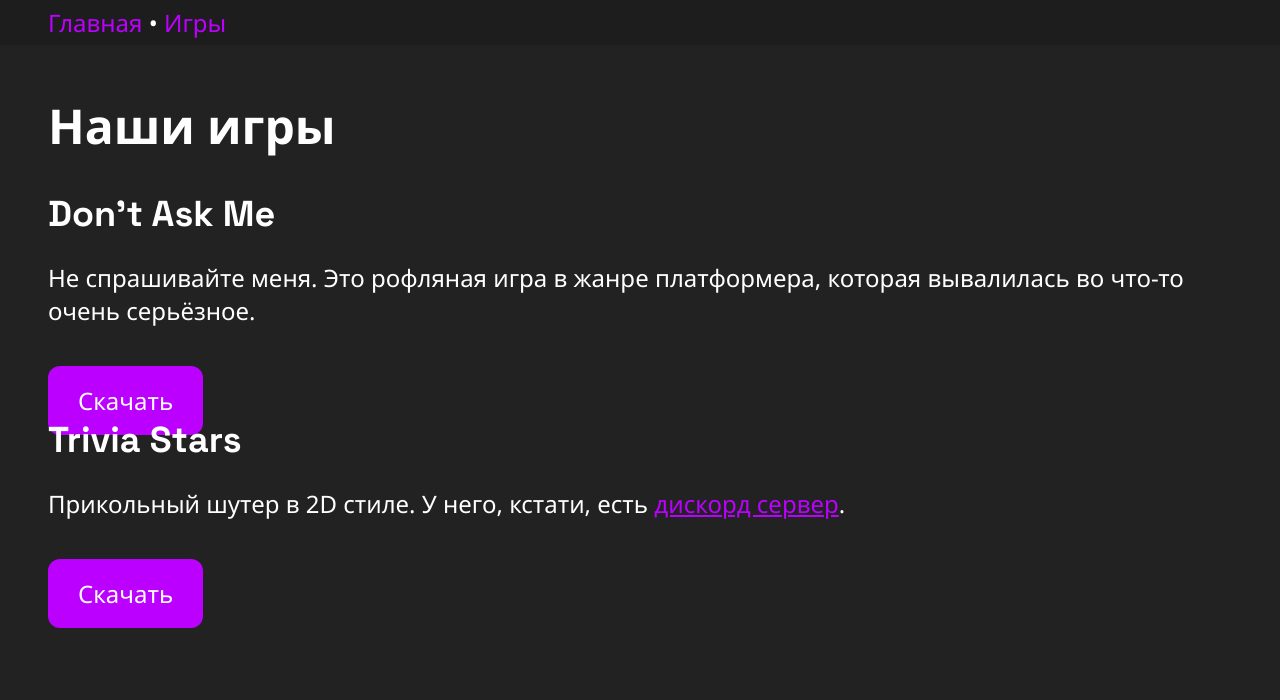
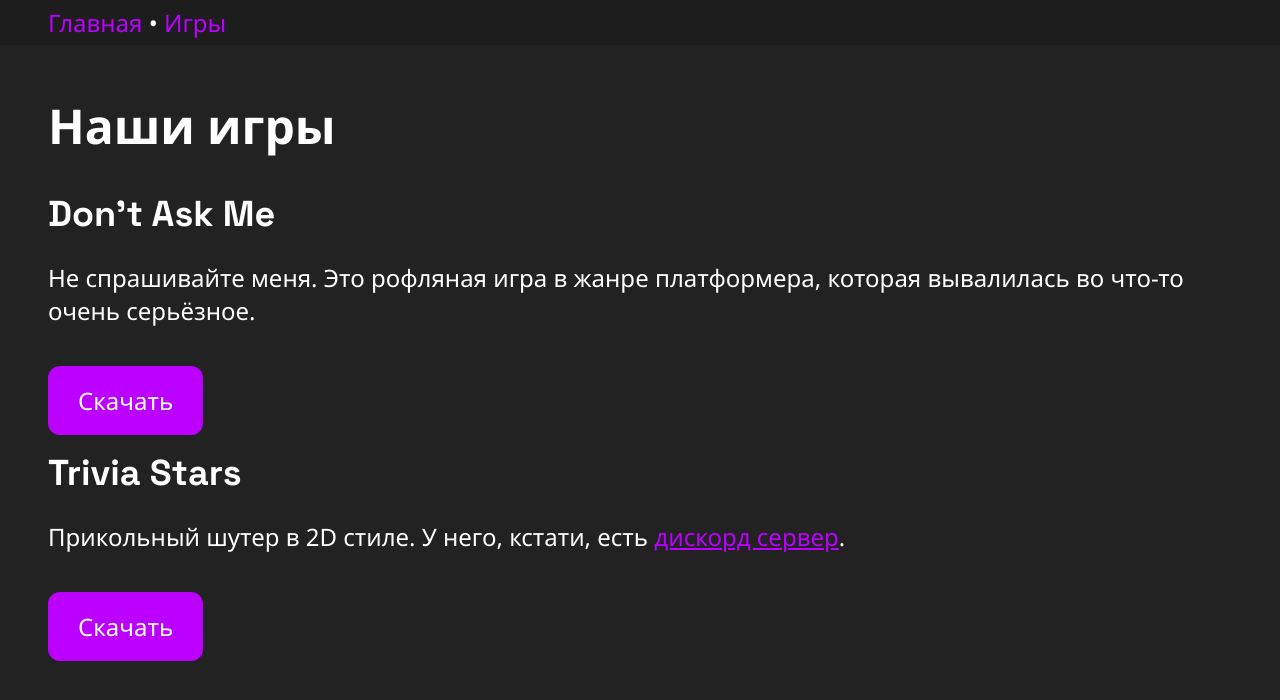
Before and after one commit to weAre7426/weAre7426.github.io, a plain HTML site: page games.html in a window 1280 px wide. Drawn offline with Linux system fonts and the light colour scheme.

Commit message:
Update games.html

```diff
--- a/games.html
+++ b/games.html
@@ -16,7 +16,7 @@
     <h1>Наши игры</h1><br>
     <h2>Don't Ask Me</h2>
     <p>Не спрашивайте меня. Это рофляная игра в жанре платформера, которая вывалилась во что-то очень серьёзное.<br><br></p>
-    <a class="button" href="https://gamejolt.com/games/DONTASKME/822153" target="_blank" rel="noopener">Скачать</a>
+    <a class="button" href="https://gamejolt.com/games/DONTASKME/822153" target="_blank" rel="noopener">Скачать</a><br><br>
     <h2>Trivia Stars</h2>
     <p>Прикольный шутер в 2D стиле. У него, кстати, есть <a href="https://discord.gg/Skjh2nyhHq">дискорд сервер</a>.<br><br></p>
     <a class="button" href="https://gamejolt.com/games/DONTASKME/822153" target="_blank" rel="noopener">Скачать</a>
```
